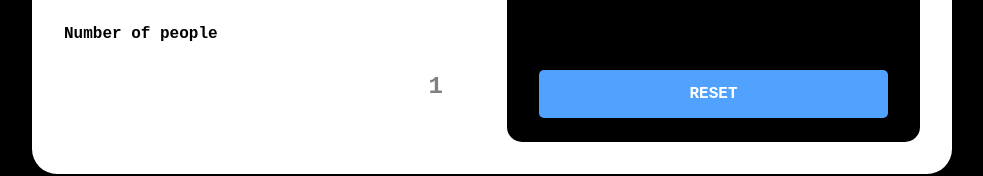
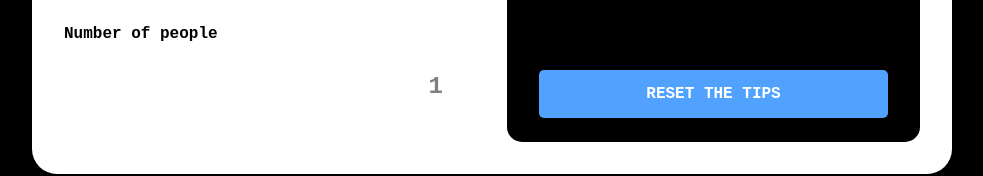
Before and after one commit to simonecontidev/split-the-bill-react-app, a React (Vite) app: page / in a window 1280 px wide. Shown: the part 474-650 px from the top of the page, without its empty margins (148-1131 px from the left). Built offline with nearby package versions, Linux system fonts and the light colour scheme.

Commit message:
Reset button only reset tips value
Signed-off-by: simonecontidev <barriotropical@gmail.com>

```diff
--- a/src/components/ButtonReset.tsx
+++ b/src/components/ButtonReset.tsx
@@ -1,10 +1,19 @@
-interface Props{
-    text: string;
+import { useCalculatorStore } from "../store/Calculator.store";
 
+interface Props {
+  text: string;
 }
 
-export const ButtonReset = ({text}: Props) => {
+export const ButtonReset = ({ text }: Props) => {
+  const reset = useCalculatorStore((state) => state.reset);
+
   return (
-    <button className="white bg-blue-400 uppercase font-bold text-center h-12 w-full rounded-[5px] cursor-pointer hover:bg-amber-50 hover:text-black transition-colors">{text}</button>
-  )
-}
+    <button
+      onClick={reset}
+      type="button"
+      className="bg-blue-400 text-white uppercase font-bold text-center h-12 w-full rounded-[5px] cursor-pointer hover:bg-amber-50 hover:text-black transition-colors"
+    >
+      {text}
+    </button>
+  );
+};
--- a/src/components/Totals.tsx
+++ b/src/components/Totals.tsx
@@ -10,7 +10,7 @@ export const Totals = () => {
         <TotalItem text='Tip Amount' value={store.tipAmount()}/>
         <TotalItem text='Total' value={store.total()} />
         </div>
-        <ButtonReset text="Reset"/>
+        <ButtonReset text="Reset the tips"/>
 
     </div>
   )
--- a/src/store/Calculator.store.ts
+++ b/src/store/Calculator.store.ts
@@ -14,6 +14,9 @@ interface Calculator {
   //value calculated
   tipAmount:()=> number;
   total:()=> number;
+
+    reset: () => void;
+
 }
 
 export const useCalculatorStore = create<Calculator>()(
@@ -41,6 +44,13 @@ export const useCalculatorStore = create<Calculator>()(
     tipAmount: () => (get().bill * get().tip / 100) / get().people,
 
     total: () => (get().bill + get().tipAmount()) / get().people,
+
+    reset: () =>
+      set(
+        { bill: 0, people: 1, tip: 0 },
+        false,
+        "calculator/reset"
+      ),
     })
 
 
```
